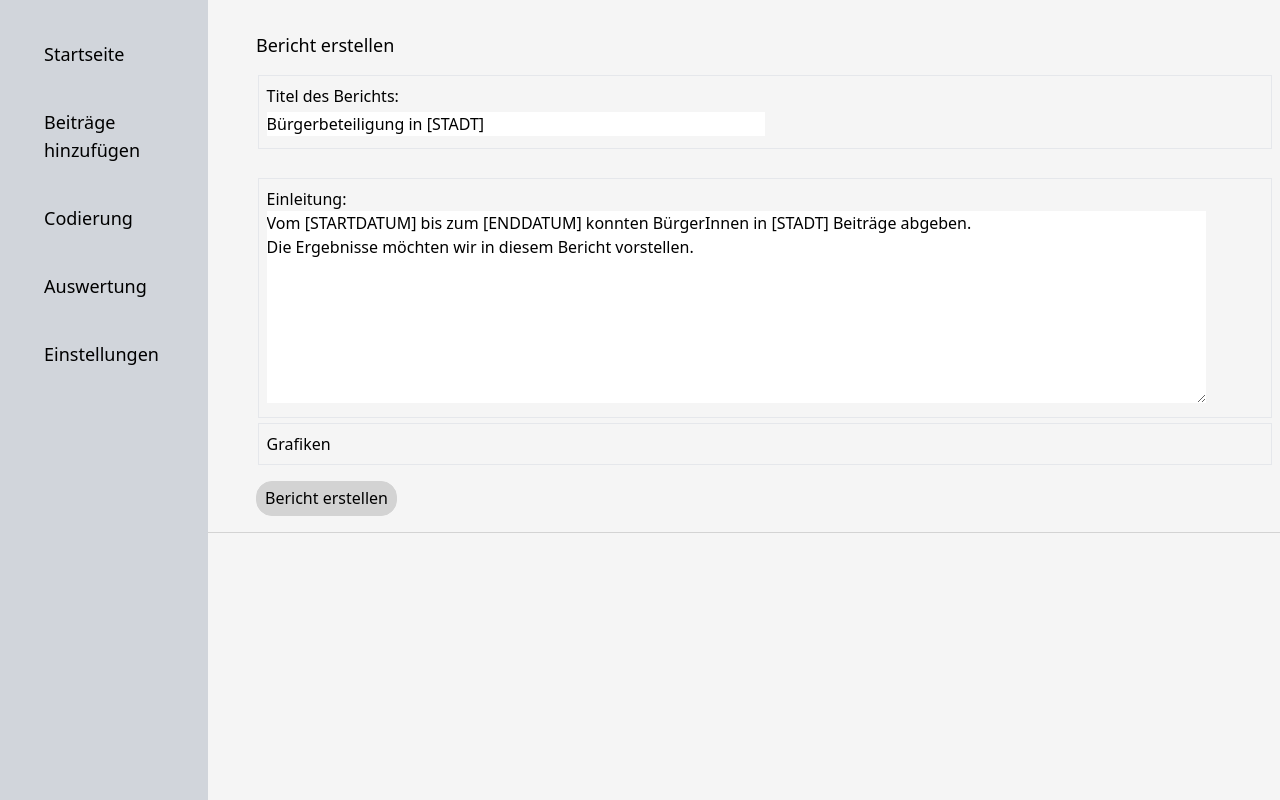
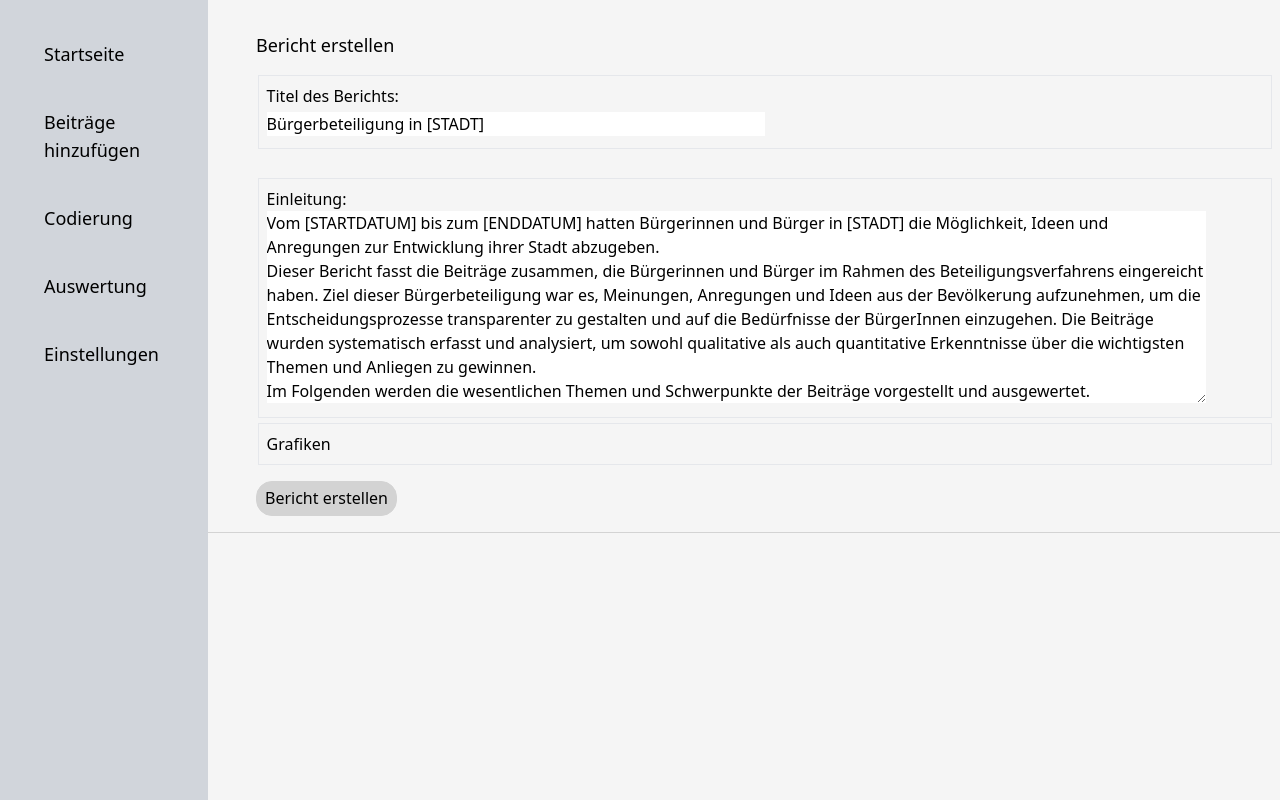
Before and after one commit to Beeblebrox299/auswertungstool, a Next.js app: page /auswertungstool/report in a window 1280 px wide. Built offline with nearby package versions, Linux system fonts and the light colour scheme.

Commit message:
update chart size and add generated descriptions

```diff
--- a/src/app/analysis/page.tsx
+++ b/src/app/analysis/page.tsx
@@ -20,7 +20,7 @@ const Analysis: React.FC = () => {
             if (typeof window !== "undefined") {
                 const imagesString = localStorage.getItem("images");
                 const imagesArray: Image[] = (imagesString) ? JSON.parse(imagesString) : [];
-                imagesArray.push({name: name, src: imgData, description: (name === "Verteilung von Altersgruppen") ? "Hier ist die Verteilung der Frage nach Altersgruppen zu sehen." : "Wie hier zu sehen ist, wurde die Kategorie 'Infrastruktur und Mobilität' am häufigsten genannt."});
+                imagesArray.push({name: name, src: imgData, description: (name === "Verteilung von Altersgruppen") ? "Die Verteilung der Beiträge zur Bürgerbeteiligung zeigt eine breite Altersspanne der Teilnehmenden, wobei ein deutlicher Schwerpunkt auf den älteren Altersgruppen liegt. Der größte Anteil stammt mit jeweils rund 29 % aus den Altersgruppen 51-65 Jahre sowie 65 Jahre und älter. Die mittlere Altersgruppe der 31-50-Jährigen stellt etwa 18 % der Beiträge, gefolgt von der Gruppe der unter 18-Jährigen mit rund 14 %. Jüngere Erwachsene im Alter von 18 bis 30 Jahren machen lediglich etwa 7 % der Teilnehmenden aus, und ein kleiner Anteil von rund 4 % der Beiträge kam ohne Angabe des Alters." : "Die Verteilung der Beiträge zur Bürgerbeteiligung zeigt eine klare Schwerpunktsetzung in bestimmten Themenbereichen. Die Kategorien Infrastruktur und Mobilität sowie Ressourcen, Energie und Klima führen die Liste an, was auf ein hohes Interesse der Bürgerinnen und Bürger an umwelt- und verkehrsbezogenen Themen hinweist. Es folgen die Bereiche Lebensqualität und Gesundheit sowie Bildung und Kultur, die ebenfalls von Bedeutung sind, jedoch mit geringerer Beteiligung. Die Themenfelder Wirtschaft und Wissenschaft, Bürgerdienste und Daseinsvorsorge sind weniger stark vertreten. Diese Verteilung könnte darauf hindeuten, dass die Themen rund um Infrastruktur, Umwelt und Lebensqualität besonders zentrale Anliegen der Bevölkerung darstellen. "});
                 localStorage.setItem("images", JSON.stringify(imagesArray));
             }
         });
--- a/src/app/components/Project/view/Graphics.tsx
+++ b/src/app/components/Project/view/Graphics.tsx
@@ -91,7 +91,7 @@ export const AgePieChart: React.FC = () => {
     return(
         <div>
         {isClient && (
-            <PieChart width={500} height={300}>
+            <PieChart width={650} height={400}>
                 <Pie
                     data={data}
                     dataKey="value"
--- a/src/app/components/Project/view/Report.tsx
+++ b/src/app/components/Project/view/Report.tsx
@@ -11,7 +11,7 @@ const defaultProject = {
 
 const ReportForm: React.FC = () => {
     const getEinleitung = (project: {place: string, startDate: string, endDate: string, multiCategory: string}) => {
-        return "Vom " + project.startDate + " bis zum " + project.endDate + " konnten BürgerInnen in " + project.place + " Beiträge abgeben. \nDie Ergebnisse möchten wir in diesem Bericht vorstellen."
+        return "Vom " + project.startDate + " bis zum " + project.endDate + " hatten Bürgerinnen und Bürger in " + project.place + " die Möglichkeit, Ideen und Anregungen zur Entwicklung ihrer Stadt abzugeben. \nDieser Bericht fasst die Beiträge zusammen, die Bürgerinnen und Bürger im Rahmen des Beteiligungsverfahrens eingereicht haben. Ziel dieser Bürgerbeteiligung war es, Meinungen, Anregungen und Ideen aus der Bevölkerung aufzunehmen, um die Entscheidungsprozesse transparenter zu gestalten und auf die Bedürfnisse der BürgerInnen einzugehen. Die Beiträge wurden systematisch erfasst und analysiert, um sowohl qualitative als auch quantitative Erkenntnisse über die wichtigsten Themen und Anliegen zu gewinnen. \nIm Folgenden werden die wesentlichen Themen und Schwerpunkte der Beiträge vorgestellt und ausgewertet."
     };
 
     const [graphics, setGraphics] = useState<Image[]>([]);
@@ -63,7 +63,7 @@ const ReportForm: React.FC = () => {
                             <img src={image.src}/>
                             <br/><br/>
                             <label>Beschreibung der Grafik: </label><br/>
-                            <textarea id={"description" + index} cols={50} rows={8} defaultValue={image.description}/>
+                            <textarea id={"description" + index} cols={100} rows={8} defaultValue={image.description}/>
                             <br/>
                             <button className="btn" onClick={(event) => {
                                 event.preventDefault();
```
